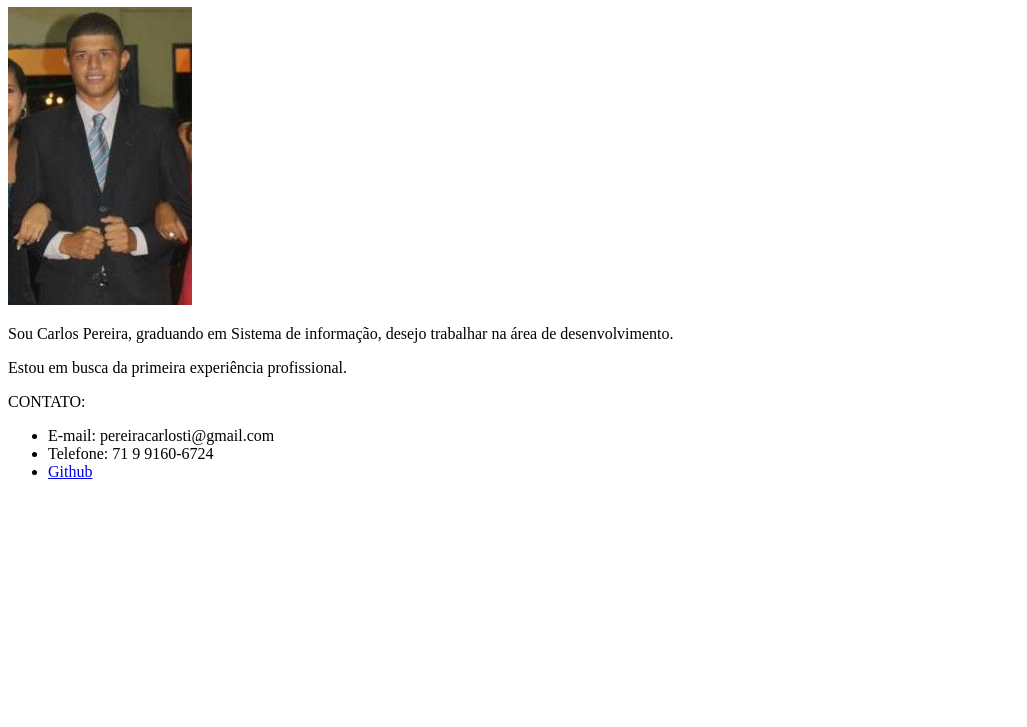
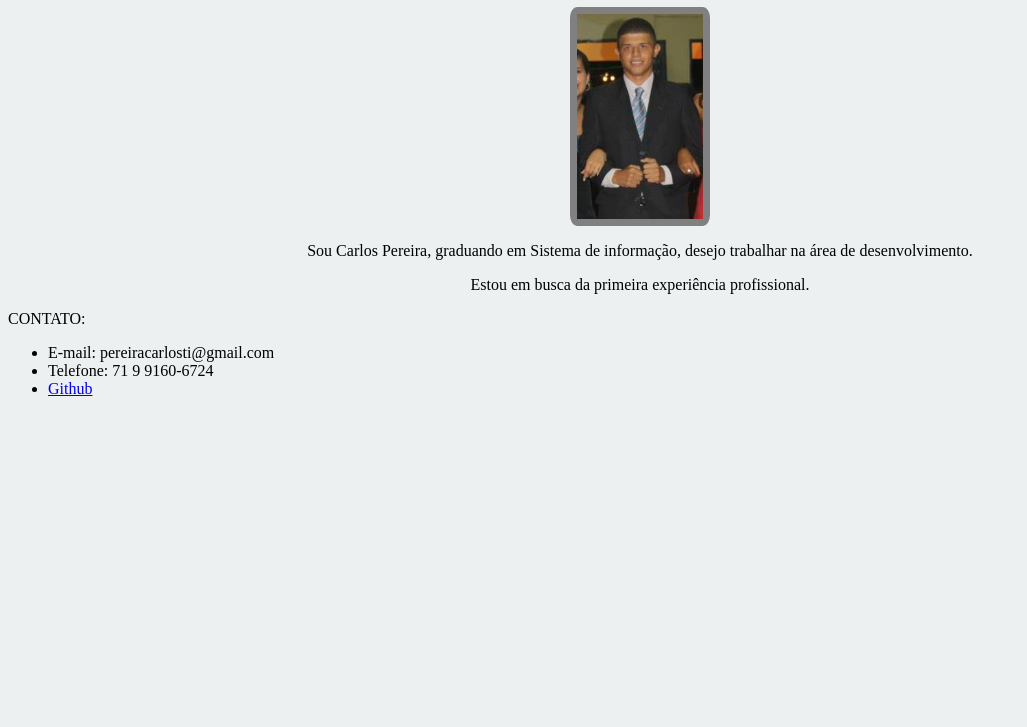
Before and after one commit to pereiracarlos/carlos-pereira, a plain HTML site: page index.html in a window 1280 px wide. Shown: the part 73-800 px from the top of the page, without its empty margins (0-1027 px from the left). Drawn offline with Linux system fonts and the light colour scheme.

Commit message:
Adicionando CSS e alterando posicionamento,cor e plano de fundo

```diff
--- /dev/null
+++ b/css/style.css
@@ -0,0 +1,19 @@
+.borda-imagem{
+  border-radius: 5%;
+  border: 7px solid gray;
+}
+
+.posi-centro{
+  text-align:  center;
+}
+
+.img-center{
+  margin-left: auto;
+  margin-right: auto;
+  display: block;
+  width: 10%;
+}
+
+.background{
+  background-color: #ecf0f1;
+}
--- a/index.html
+++ b/index.html
@@ -4,13 +4,14 @@
     <meta charset="utf-8">
     <title>Carlos Pereira</title>
     <meta name="author" content="Carlos Pereira de Oliveira Junior">
-    <meta name="description" content="Primeira página web"
+    <meta name="description" content="Primeira página web">
+    <link rel="stylesheet" href="css/style.css">
   </head>
-  <body>
-    <h1>Minha primeira página web</h1>
-    <img src="img\cp.jpg" alt="carlos">
-    <p>Sou Carlos Pereira, graduando em Sistema de informação, desejo trabalhar na área de desenvolvimento.</p>
-    <p>Estou em busca da primeira experiência profissional.</p>
+  <body class="background">
+    <h1 class="posi-centro">Minha primeira página web</h1>
+    <img class="borda-imagem img-center" src="img\cp.jpg" alt="carlos">
+    <p class="posi-centro">Sou Carlos Pereira, graduando em Sistema de informação, desejo trabalhar na área de desenvolvimento.</p>
+    <p class="posi-centro">Estou em busca da primeira experiência profissional.</p>
     <p>CONTATO:</p>
     <ul>
       <li>E-mail: pereiracarlosti@gmail.com</li>
```
